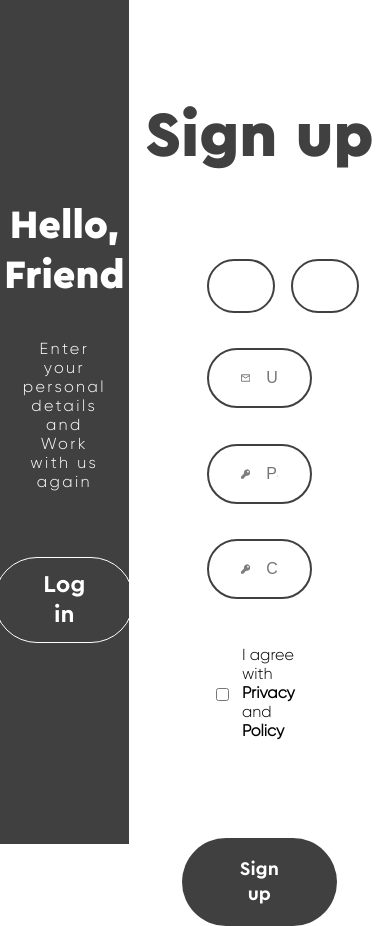
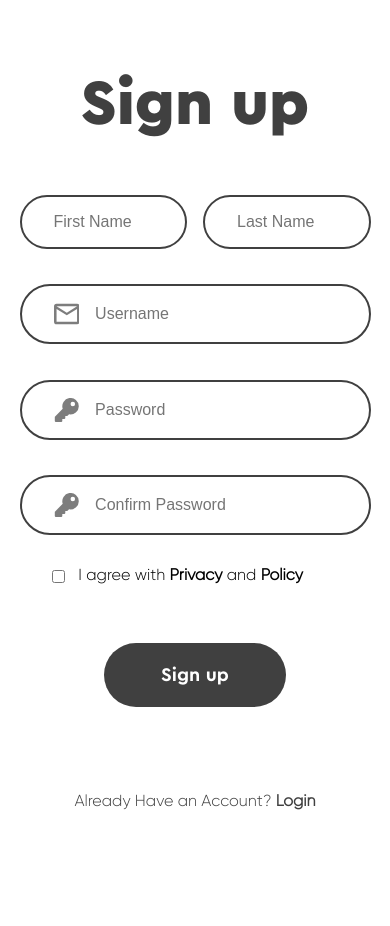
Before and after one commit to Delta-a-Sierra/ToDo, a React (Create React App) app in the folder frontend/: page /Signup in a window 390 px wide. After the commit the page ends 844 px from the top, so only its background shows below. Built offline with nearby package versions, Linux system fonts and the light colour scheme.

Commit message:
used media queries to create mobile version of login and signup page

```diff
--- a/frontend/src/Pages/Login.js
+++ b/frontend/src/Pages/Login.js
@@ -7,7 +7,12 @@ const Login = () => {
 
   return (
     <div className="login">
-      <AuthAside Text={Text} btnTxt="Sign Up" btnLink="/Signup" />
+      <AuthAside
+        className="AuthAside"
+        Text={Text}
+        btnTxt="Sign Up"
+        btnLink="/Signup"
+      />
 
       <Form title="Log In" type="login" />
     </div>
--- a/frontend/src/Pages/style.css
+++ b/frontend/src/Pages/style.css
@@ -14,4 +14,10 @@
   width: 100vw;
   height: 100vh;
 }
+
+@media screen and (max-width: 485px) {
+  .AuthAside {
+    display: none;
+  }
+}
 /*# sourceMappingURL=style.css.map */
--- a/frontend/src/Pages/style.scss
+++ b/frontend/src/Pages/style.scss
@@ -10,3 +10,9 @@
   width: 100vw;
   height: 100vh;
 }
+
+@media screen and (max-width: 485px) {
+  .AuthAside {
+    display: none;
+  }
+}
--- a/frontend/src/componets/form/Form.js
+++ b/frontend/src/componets/form/Form.js
@@ -1,5 +1,6 @@
 import "./style.css";
-import { useState } from "react";
+import { useState, useEffect } from "react";
+import { Link } from "react-router-dom";
 
 const intialForm = {
   userName: "",
@@ -49,11 +50,11 @@ const Form = ({ title, type }) => {
   const validateName = (newErrors) => {
     if (!form.firstName && type === "signup") {
       console.log("Firstname error");
-      newErrors.firstName = "A first name is required";
+      newErrors.firstName = "Required";
       newErrors.active = true;
     }
     if (!form.lastName && type === "signup") {
-      newErrors.lastName = "A last name is required";
+      newErrors.lastName = "Required";
       newErrors.active = true;
     }
   };
@@ -74,7 +75,7 @@ const Form = ({ title, type }) => {
     const regexContainsSpecial = "^(.*[!@#$%^&*_=+-]).*$";
 
     if (form.password.length < 6) {
-      newErrors.password = "Passwords needs to be atleast 6 letters long";
+      newErrors.password = "Passwords must be atleast 6 letters long";
       newErrors.active = true;
     }
 
@@ -84,25 +85,22 @@ const Form = ({ title, type }) => {
     }
 
     if (!form.password.match(regexContainsSpecial)) {
-      newErrors.password =
-        "Passwords needs to contain atleast 1 special character";
+      newErrors.password = "Passwords must contain 1 special character";
       newErrors.active = true;
     }
 
     if (!form.password.match(regexContainsNumber)) {
-      newErrors.password = "Passwords needs to contain atleast 1 number";
+      newErrors.password = "Passwords must contain 1 number";
       newErrors.active = true;
     }
 
     if (!form.password.match(regexContainsCaps)) {
-      newErrors.password =
-        "Passwords needs to contain atleast 1 captial letter";
+      newErrors.password = "Passwords must contain 1 captial letter";
       newErrors.active = true;
     }
 
     if (!form.password.match(regexContainsLower)) {
-      newErrors.password =
-        "Passwords needs to contain atleast 1 lowercase letter";
+      newErrors.password = "Passwords must contain 1 lowercase letter";
       newErrors.active = true;
     }
   };
@@ -128,11 +126,14 @@ const Form = ({ title, type }) => {
 
   const validateAll = (newErrors) => {
     resetErrors();
-    validateName(newErrors);
     validatePassword(newErrors);
     validateEmail(newErrors);
-    validatePassword2(newErrors);
-    ValidatTandC(newErrors);
+
+    if (type === "signup") {
+      validateName(newErrors);
+      validatePassword2(newErrors);
+      ValidatTandC(newErrors);
+    }
   };
   //#endregion
 
@@ -148,7 +149,17 @@ const Form = ({ title, type }) => {
       },
     };
     let response = await fetch(url, options);
-    return await response.json();
+    if (response.status === 200 || response.status === 201) {
+      response = await response.json();
+      console.log(response);
+      window.localStorage.setItem("token", response.token);
+      if (form.rememmberMe) {
+        window.localStorage.setItem("username", form.userName);
+      }
+    } else {
+      response = await response.json();
+      console.error(response);
+    }
   };
 
   const Login = async (e) => {
@@ -157,18 +168,17 @@ const Form = ({ title, type }) => {
 
     const url = "http://127.0.0.1:8000/v1/login";
     let user = {
-      email: form.username,
+      email: form.userName,
       password: form.password,
     };
 
     validateAll(newErrors);
-    const valid = setErrors({ ...newErrors }, () => {
-      return !errors.active;
-    });
-
+    setErrors({ ...newErrors });
+    const valid = !newErrors.active;
+    console.log(newErrors);
     if (valid) {
-      const response = apiCall(url, user);
-      window.localStorage.setItem("token", response.token);
+      console.log("Making Api Call");
+      apiCall(url, user);
     }
   };
 
@@ -190,10 +200,7 @@ const Form = ({ title, type }) => {
     console.log(newErrors);
     if (valid) {
       console.log("Making Api Call");
-      const response = apiCall(url, user);
-      if (resetErrors.status === "2000") {
-        window.localStorage.setItem("token", response.token);
-      }
+      apiCall(url, user);
     }
   };
   //#endregion
@@ -391,20 +398,29 @@ const Form = ({ title, type }) => {
           <div className="checkboxContainer">
             <div>
               <input
+                onClick={(e) => toggleCheckBox(e)}
                 className="checkbox"
                 type="checkbox"
                 name="rememberMe"
                 id="rememmberMe"
               />
               <label htmlFor="rememberMe">Remember Me</label>
+              <p>Forgot Password ? </p>
             </div>
-
-            <p>Forgot Password ? </p>
           </div>
         )}
 
         <button onClick={type === "signup" ? Signup : Login}>{title}</button>
       </form>
+      {type === "signup" ? (
+        <Link to="/login" className="login-signup-txt">
+          Already Have an Account? <span>Login</span>
+        </Link>
+      ) : (
+        <Link to="/Signup" className="login-signup-txt">
+          Create an Account? <span>Signup</span>
+        </Link>
+      )}
     </div>
   );
 };
--- a/frontend/src/componets/form/style.css
+++ b/frontend/src/componets/form/style.css
@@ -1,5 +1,5 @@
 .Auth {
-  margin-top: 6em;
+  margin-top: 4em;
   display: -webkit-box;
   display: -ms-flexbox;
   display: flex;
@@ -16,7 +16,7 @@
 .Auth h1 {
   font-family: "Cera-Black", Arial, Helvetica, sans-serif;
   font-size: 4em;
-  margin-bottom: 1em;
+  margin-bottom: 0.5em;
   color: var(--color-primary);
 }
 
@@ -96,7 +96,7 @@
 }
 
 .Auth button {
-  margin-top: 4em;
+  margin-top: 2em;
   font-family: "Cera-Bold", Arial, Helvetica, sans-serif;
   color: white;
   background-color: var(--color-primary);
@@ -117,7 +117,7 @@
 }
 
 .Auth .checkboxContainer {
-  margin-top: 2em;
+  margin-top: 1em;
   display: -webkit-box;
   display: -ms-flexbox;
   display: flex;
@@ -145,6 +145,10 @@
   margin-right: 10%;
 }
 
+.Auth .checkboxContainer div p {
+  margin-left: 1em;
+}
+
 .Auth .checkboxContainer .checkbox {
   margin-right: 1em;
 }
@@ -156,4 +160,34 @@
 .Auth .checkboxContainer span {
   font-weight: bold;
 }
+
+.Auth .login-signup-txt {
+  display: none;
+}
+
+@media screen and (max-width: 485px) {
+  .Auth form {
+    width: 90%;
+    height: 100%;
+  }
+  .Auth .checkboxContainer {
+    width: 100%;
+  }
+  .Auth .errorText {
+    font-size: 1em;
+  }
+  .Auth .login-signup-txt {
+    font-family: "Gilroy-Light", Arial, Helvetica, sans-serif;
+    -webkit-box-pack: end;
+        -ms-flex-pack: end;
+            justify-content: flex-end;
+    display: block;
+    margin-bottom: 2em;
+    text-decoration: none;
+    color: var(--color-primary);
+  }
+  .Auth .login-signup-txt span {
+    font-weight: bold;
+  }
+}
 /*# sourceMappingURL=style.css.map */
--- a/frontend/src/componets/form/style.scss
+++ b/frontend/src/componets/form/style.scss
@@ -1,5 +1,5 @@
 .Auth {
-  margin-top: 6em;
+  margin-top: 4em;
   display: flex;
   flex-direction: column;
   align-items: center;
@@ -8,7 +8,7 @@
   h1 {
     font-family: "Cera-Black", Arial, Helvetica, sans-serif;
     font-size: 4em;
-    margin-bottom: 1em;
+    margin-bottom: 0.5em;
     color: var(--color-primary);
   }
 
@@ -45,6 +45,7 @@
   .invisible {
     opacity: 0;
   }
+
   .customInput {
     display: flex;
     align-items: center;
@@ -71,7 +72,7 @@
   }
 
   button {
-    margin-top: 4em;
+    margin-top: 2em;
     font-family: "Cera-Bold", Arial, Helvetica, sans-serif;
     color: white;
     background-color: var(--color-primary);
@@ -88,7 +89,7 @@
   }
 
   .checkboxContainer {
-    margin-top: 2em;
+    margin-top: 1em;
     display: flex;
     flex-direction: column;
     align-items: center;
@@ -100,6 +101,10 @@
       display: flex;
       align-items: center;
       margin-right: 10%;
+
+      p {
+        margin-left: 1em;
+      }
     }
     .checkbox {
       margin-right: 1em;
@@ -113,4 +118,38 @@
       font-weight: bold;
     }
   }
+
+  .login-signup-txt {
+    display: none;
+  }
 }
+
+@media screen and (max-width: 485px) {
+  .Auth {
+    form {
+      width: 90%;
+      height: 100%;
+    }
+
+    .checkboxContainer {
+      width: 100%;
+    }
+
+    .errorText {
+      font-size: 1em;
+    }
+
+    .login-signup-txt {
+      font-family: "Gilroy-Light", Arial, Helvetica, sans-serif;
+      justify-content: flex-end;
+      display: block;
+      margin-bottom: 2em;
+      text-decoration: none;
+      color: var(--color-primary);
+
+      span {
+        font-weight: bold;
+      }
+    }
+  }
+}
```
Also changed, not shown: 2 other files (tests, documents, lock files or other folders).
